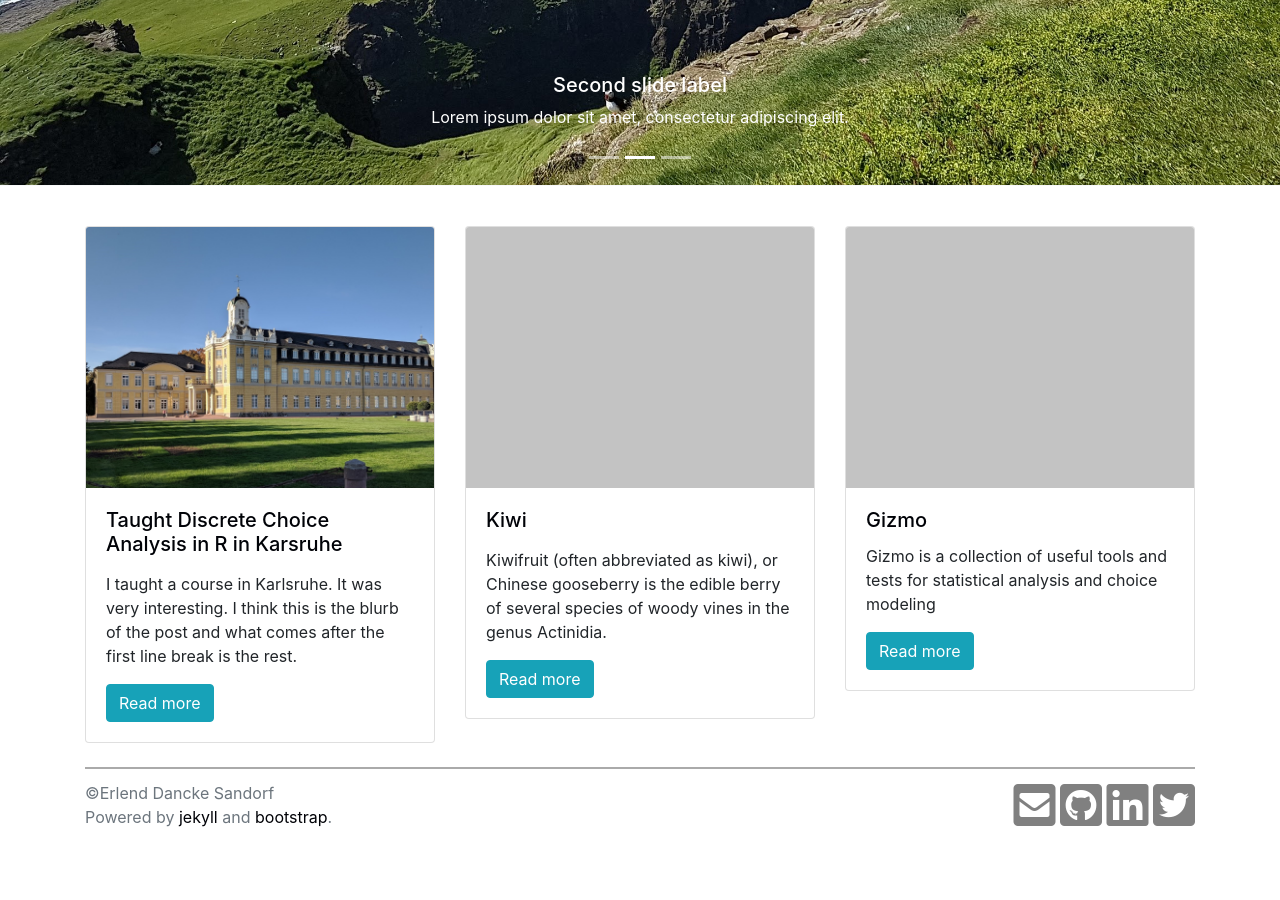
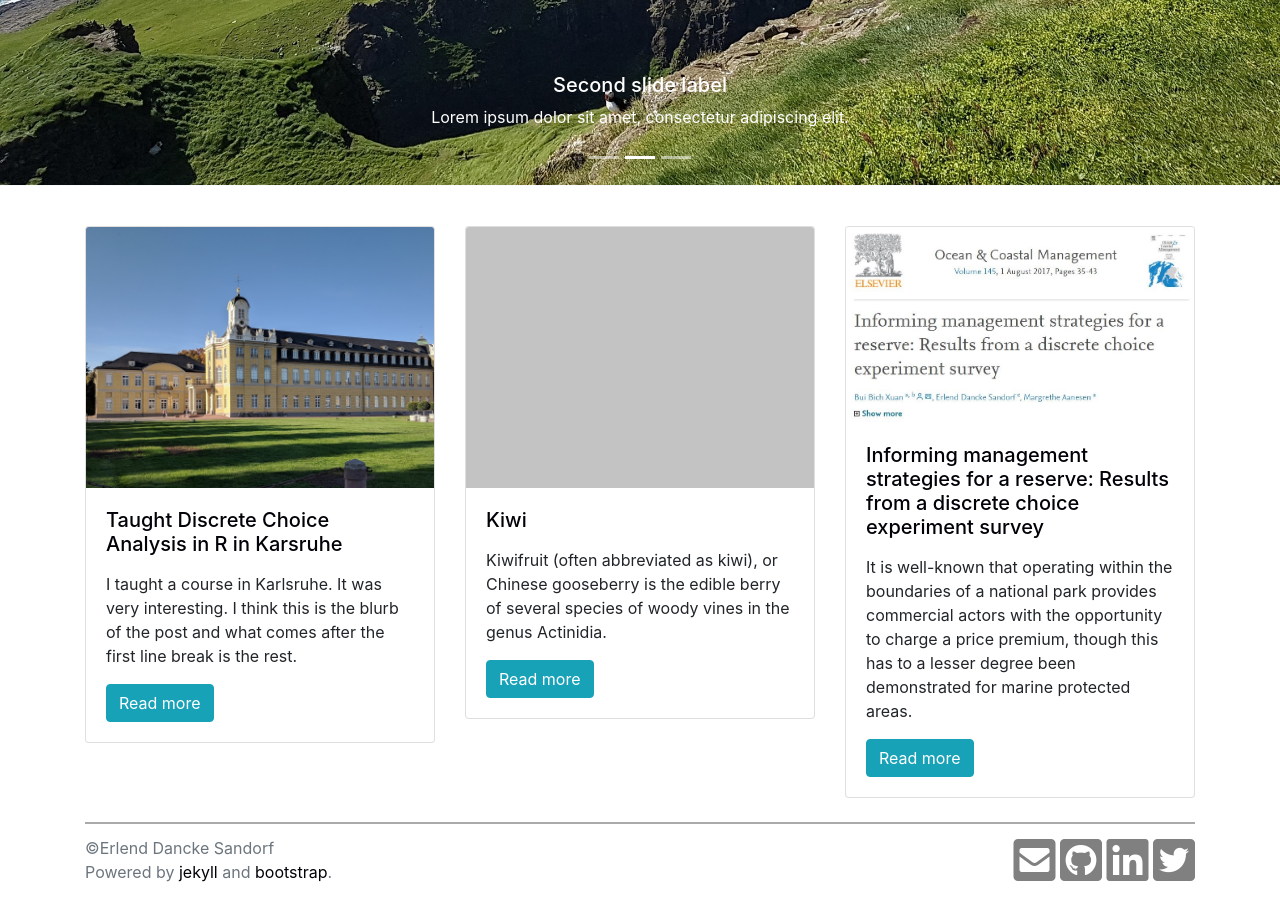
Before and after one commit to edsandorf/old-edsandorf-website, a Jekyll site: the page built from index.html, in a window 1280 px wide and 900 px high, scrolled down 631 px. Built offline with Jekyll 4.4.1, drawn with Linux system fonts in a browser that asks for light colours; before the commit the page ends 1476 px from its top, so only the background shows below that.

```diff
--- a/_config.yml
+++ b/_config.yml
@@ -2,6 +2,8 @@ collections:
   authors:
     output: true
   news:
+    output: true
+  pubs:
     output: true
 
 defaults:
@@ -22,6 +24,11 @@ defaults:
       layout: "news"
   - scope:
       path: ""
+      type: "pubs"
+    values:
+      layout: "pubs"
+  - scope:
+      path: ""
     values:
       layout: "default"
 
--- a/_data/navigation.yml
+++ b/_data/navigation.yml
@@ -1,8 +1,10 @@
 - name: Home
   link: /
+- name: Publications
+  link: /pubs.html
+- name: News
+  link: /news.html
 - name: Blog
   link: /blog.html
-- name: News
-  link: /news.html
 - name: About me
   link: /about.html
--- /dev/null
+++ b/_includes/pubs_card.html
@@ -0,0 +1,11 @@
+<div class = "col-sm">
+  <div class = "card mt-2">
+
+    <img src = "{{ site.baseurl }}/assets/img/{{ pubs.image }}" class = "card-img-top" alt = "...">
+    <div class = "card-body">
+      <h5 class = "card-title"><a href = "{{ pubs.url }}">{{ pubs.title }}</a></h5>
+      <p class = "card-text">{{ pubs.excerpt }}</p>
+      <a href = "{{ pubs.url }}" class = "btn btn-info">Read more</a>
+    </div>
+  </div>
+</div>
--- /dev/null
+++ b/_pubs/2017-05-18-ocean-and-coastal.md
@@ -0,0 +1,11 @@
+---
+title: "Informing management strategies for a reserve: Results from a discrete choice experiment survey"
+author: Erlend
+category: publication
+tags: ecosystem services vietnam MPA marine protected areas non market valuation
+image: 2017-05-18-ocean-and-coastal.jpg
+---
+
+It is well-known that operating within the boundaries of a national park provides commercial actors with the opportunity to charge a price premium, though this has to a lesser degree been demonstrated for marine protected areas.
+
+This is the main text
--- a/index.html
+++ b/index.html
@@ -54,16 +54,8 @@ title: Professional website for Erlend Dancke Sandorf
     {% assign post = site.posts.first %}
     {% include post_card.html %}
 
-    <!-- Other -->
-    <div class = "col-sm">
-      <div class = "card mt-2">
-        <img src = "assets/img/placeholder.jpg" class = "card-img-top" alt = "...">
-        <div class = "card-body">
-          <h5 class = "card-title"><a href = "#">Gizmo</a></h5>
-          <p class = "card-text">Gizmo is a collection of useful tools and tests for statistical analysis and choice modeling</p>
-          <a href = "#" class = "btn btn-info">Read more</a>
-        </div>
-      </div>
-    </div>
+    <!-- Pubs-->
+    {% assign pubs = site.pubs.last %}
+    {% include pubs_card.html %}
   </div>
 </div>
```
Also changed, not shown: _layouts/pubs.html (added, +25 -0 lines), _pubs/2016-06-14-ecol-econ.md (added, +11 -0 lines), _pubs/2016-09-06-jocm.md (added, +11 -0 lines), pubs.html (added, +27 -0 lines), assets/img/2016-06-14-ecol-econ.JPG (added), assets/img/2016-09-06-jocm.JPG (added), assets/img/2017-05-18-ocean-and-coastal.JPG (added).
